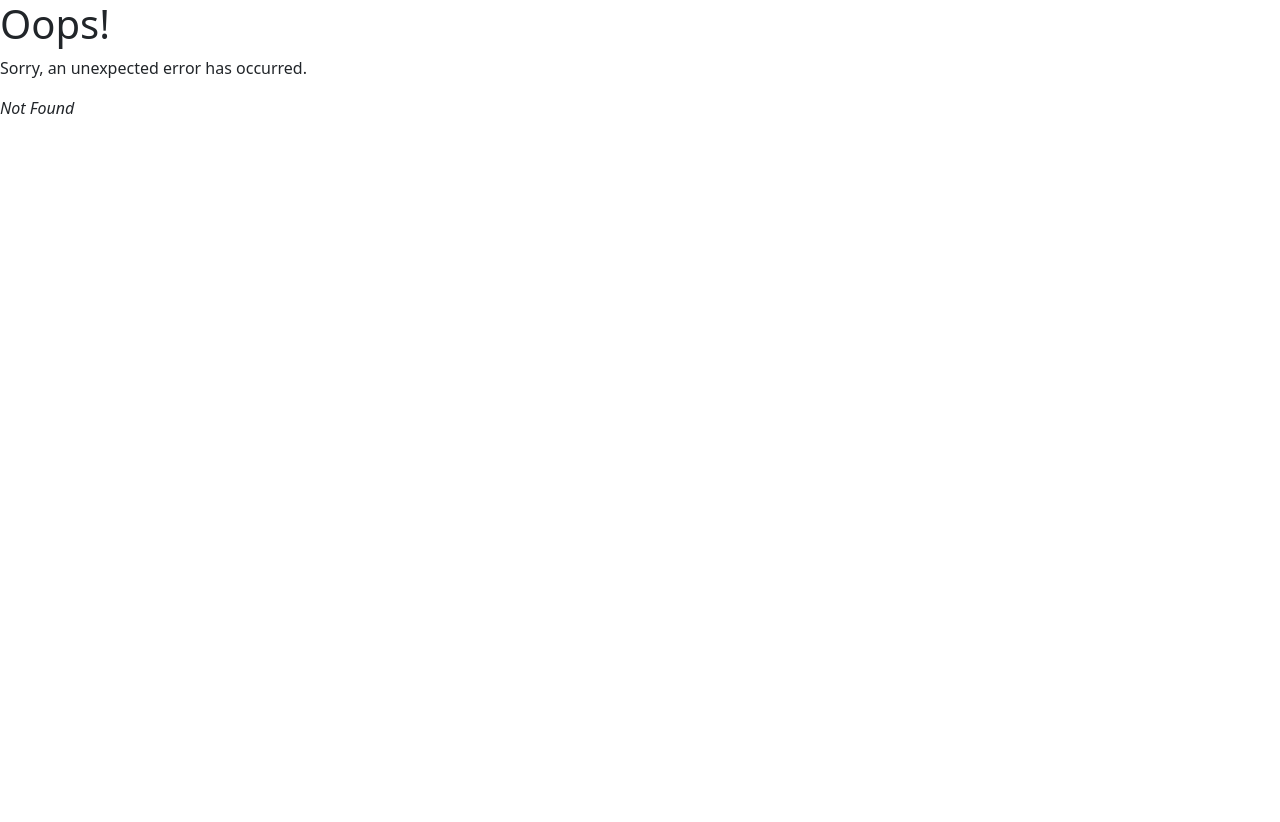
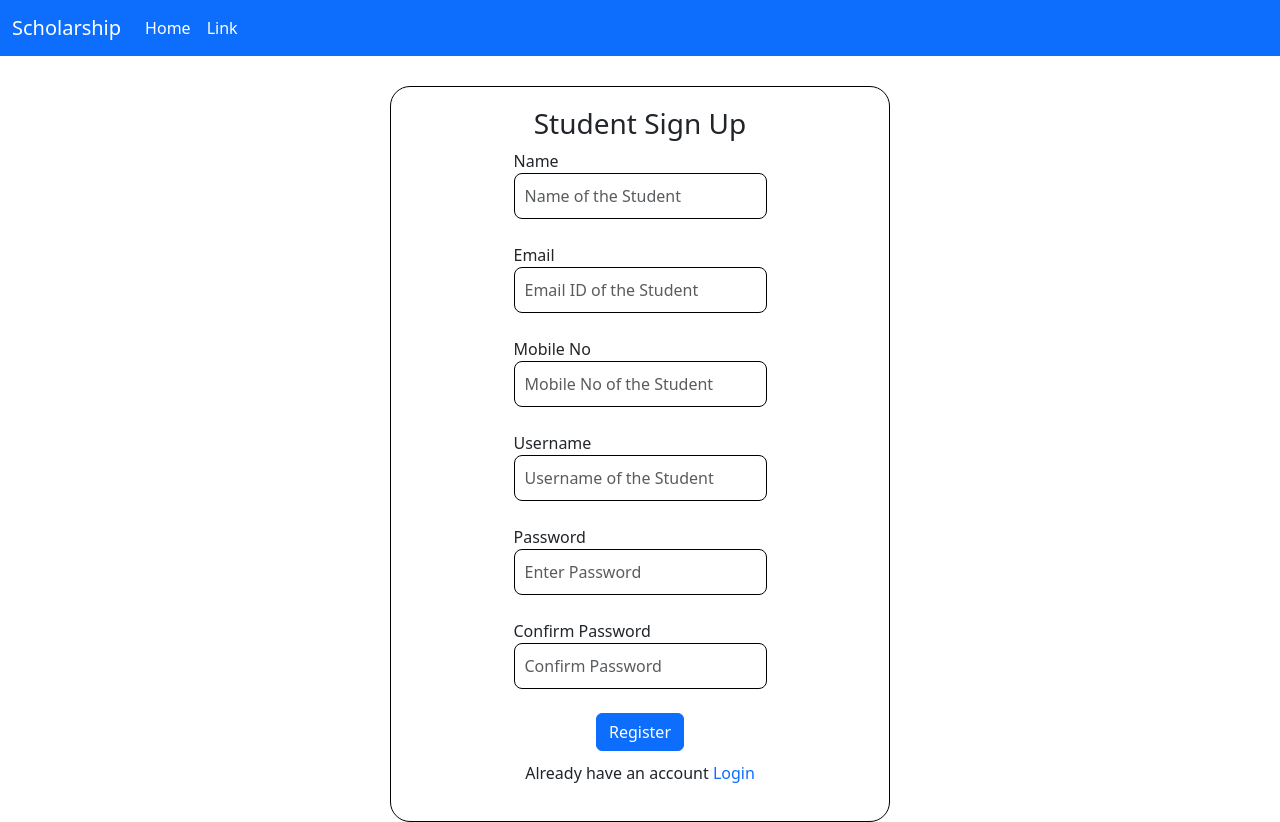
Before and after one commit to akashvaidya23/Student-Scholarship, a React (Vite) app: page /student/register in a window 1280 px wide. Before the commit this address had no page. Before the commit the page ends 800 px from the top, so only its background shows below. Built offline with nearby package versions, Linux system fonts and the light colour scheme.

Commit message:
some layout changes.

```diff
--- /dev/null
+++ b/src/components/Home/Home.jsx
@@ -0,0 +1,20 @@
+import Button from "react-bootstrap/Button";
+import style from "./Home.module.css";
+import { Link } from "react-router-dom";
+
+const Home = () => {
+  return (
+    <>
+      <h4 className={style.heading}>I AM A</h4>
+      <div className={style.home}>
+        <Button as={Link} to={"student/login"} variant="secondary">
+          Student
+        </Button>
+        <Button variant="primary">Teacher</Button>
+        <Button variant="success">Admin</Button>
+      </div>
+    </>
+  );
+};
+
+export default Home;
--- /dev/null
+++ b/src/components/Home/Home.module.css
@@ -0,0 +1,14 @@
+.home {
+  margin: 20px;
+  display: flex;
+  flex-direction: row;
+  text-align: center;
+  align-items: center;
+  justify-content: center;
+  gap: 20px;
+}
+
+.heading {
+  margin: 20px;
+  text-align: center;
+}
--- a/src/components/Login/Login.jsx
+++ b/src/components/Login/Login.jsx
@@ -1,9 +1,8 @@
-import { useEffect } from 'react';
-import style from '../Login/login.module.css';
-import { Button } from 'react-bootstrap';
-import Form from 'react-bootstrap/Form';
-import { Link } from 'react-router-dom';
-
+import { useEffect } from "react";
+import style from "../Login/login.module.css";
+import { Button } from "react-bootstrap";
+import Form from "react-bootstrap/Form";
+import { Link } from "react-router-dom";
 
 const Login = () => {
   useEffect(() => {
@@ -12,32 +11,48 @@ const Login = () => {
 
   const studentLogin = (e) => {
     e.preventDefault();
-        alert('login');
-    }
+    alert("login");
+  };
 
   return (
     <div className={style.main}>
-            <h3>Sign In</h3>
+      <h3>Student Log In</h3>
       <form id="studentLogin" onSubmit={studentLogin}>
         <div>
           <label htmlFor="username">Username</label>
           <br />
-                    <Form.Control type="text" placeholder="Username" className={style.input} />
+          <Form.Control
+            type="text"
+            placeholder="Username"
+            className={style.input}
+          />
         </div>
         <br />
         <div>
           <label htmlFor="password">Password</label>
           <br />
-                    <Form.Control type="password" placeholder="Password" className={style.input} />
+          <Form.Control
+            type="password"
+            placeholder="Password"
+            className={style.input}
+          />
         </div>
         <br />
         <div className={style.button}>
-                    <Button type="submit" varient="primary">Login</Button>
-                    <Button variant="danger" as={Link} to={`/register`}>Sign Up</Button>
+          <Button type="submit" varient="primary">
+            Login
+          </Button>
         </div>
+        <br />
+        <p className={style.para}>
+          New to this site{" "}
+          <Link className={style.link} to={`/student/register`}>
+            Register
+          </Link>
+        </p>
       </form>
     </div>
   );
-}
+};
 
 export default Login;
--- a/src/components/Login/login.module.css
+++ b/src/components/Login/login.module.css
@@ -22,9 +22,18 @@
   text-align: center;
 }
 
-.input{
+.input {
   border-color: black;
   border-radius: 8px;
   width: 95%;
   max-width: 100%;
 }
+
+.para {
+  text-align: center;
+  margin-top: 10px;
+}
+
+.link {
+  text-decoration: none;
+}
--- a/src/components/Navigation/Navigation.jsx
+++ b/src/components/Navigation/Navigation.jsx
@@ -1,26 +1,31 @@
-import Button from 'react-bootstrap/Button';
-import Container from 'react-bootstrap/Container';
-import Form from 'react-bootstrap/Form';
-import Nav from 'react-bootstrap/Nav';
-import Navbar from 'react-bootstrap/Navbar';
-import NavDropdown from 'react-bootstrap/NavDropdown';
-import { Link, Outlet } from 'react-router-dom';
+import Button from "react-bootstrap/Button";
+import Container from "react-bootstrap/Container";
+import Form from "react-bootstrap/Form";
+import Nav from "react-bootstrap/Nav";
+import Navbar from "react-bootstrap/Navbar";
+import NavDropdown from "react-bootstrap/NavDropdown";
+import { Link, Outlet } from "react-router-dom";
 
 function Navigation() {
   return (
     <>
       <Navbar expand="lg" className="bg-primary text-white">
         <Container fluid>
-                    <Navbar.Brand href="#" className="text-white">Scholarship</Navbar.Brand>
+          <Navbar.Brand as={Link} href="/" className="text-white">
+            Scholarship
+          </Navbar.Brand>
           <Navbar.Toggle aria-controls="navbarScroll" />
           <Navbar.Collapse id="navbarScroll">
-                        <Nav className="me-auto my-2 my-lg-0 text-white" style={{ maxHeight: '100px' }} navbarScroll>
-                            <Nav.Link href="#action1" className="text-white">Home</Nav.Link>
-                            <Nav.Link href="#action2" className="text-white">Link</Nav.Link>
-                        </Nav>
-                        <Nav>
-                        <Nav.Link as={Link} to="login" className="text-white">
-                            Login
+            <Nav
+              className="me-auto my-2 my-lg-0 text-white"
+              style={{ maxHeight: "100px" }}
+              navbarScroll
+            >
+              <Nav.Link as={Link} href="/" className="text-white">
+                Home
+              </Nav.Link>
+              <Nav.Link as={Link} href="/" className="text-white">
+                Link
               </Nav.Link>
             </Nav>
           </Navbar.Collapse>
--- a/src/components/Register/Register.jsx
+++ b/src/components/Register/Register.jsx
@@ -1,6 +1,6 @@
 import { Button } from "react-bootstrap";
-import style from '../Register/Register.module.css';
-import Form from 'react-bootstrap/Form';
+import style from "../Register/Register.module.css";
+import Form from "react-bootstrap/Form";
 import { Link } from "react-router-dom";
 import { useEffect } from "react";
 
@@ -11,56 +11,99 @@ const Register = () => {
 
   const studentRegister = (e) => {
     e.preventDefault();
-        alert('Register');
-    }
+    alert("Register");
+  };
 
   return (
     <div className={style.main}>
-            <h3>Create Account</h3>
+      <h3>Student Sign Up</h3>
       <form id="studentRegister" onSubmit={studentRegister}>
         <div>
           <label htmlFor="name">Name</label>
           <br />
-                    <Form.Control type="text" placeholder="Name of the Student" name="name" id="name" className={style.input} />
+          <Form.Control
+            type="text"
+            placeholder="Name of the Student"
+            name="name"
+            id="name"
+            className={style.input}
+          />
         </div>
         <br />
         <div>
           <label htmlFor="email">Email</label>
           <br />
-                    <Form.Control type="text" placeholder="Email ID of the Student text" name="email" id="email" className={style.input} />
+          <Form.Control
+            type="text"
+            placeholder="Email ID of the Student"
+            name="email"
+            id="email"
+            className={style.input}
+          />
         </div>
         <br />
         <div>
           <label htmlFor="mobile">Mobile No</label>
           <br />
-                    <Form.Control type="text" placeholder="Mobile No of the Student" name="mobile" id="mobile" className={style.input} />
+          <Form.Control
+            type="text"
+            placeholder="Mobile No of the Student"
+            name="mobile"
+            id="mobile"
+            className={style.input}
+          />
         </div>
         <br />
         <div>
           <label htmlFor="username">Username</label>
           <br />
-                    <Form.Control type="text" placeholder="Username of the Student" name="username" id="username" className={style.input} />
+          <Form.Control
+            type="text"
+            placeholder="Username of the Student"
+            name="username"
+            id="username"
+            className={style.input}
+          />
         </div>
         <br />
         <div>
           <label htmlFor="password">Password</label>
           <br />
-                    <Form.Control type="text" placeholder="Enter Password" name="password" id="password" className={style.input} />
+          <Form.Control
+            type="text"
+            placeholder="Enter Password"
+            name="password"
+            id="password"
+            className={style.input}
+          />
         </div>
         <br />
         <div>
           <label htmlFor="c_password">Confirm Password</label>
           <br />
-                    <Form.Control type="text" placeholder="Confirm Password" name="c_password" id="c_password" className={style.input} />
+          <Form.Control
+            type="text"
+            placeholder="Confirm Password"
+            name="c_password"
+            id="c_password"
+            className={style.input}
+          />
         </div>
         <br />
         <div className={style.button}>
-                    <Button type="submit" varient="primary">Register</Button>
-                    <Button variant="success" as={Link} to="/login">Sign In</Button>
+          <Button type="submit" varient="primary">
+            Register
+          </Button>
         </div>
+        <p className={style.para}>
+          Already have an account{" "}
+          <Link className={style.link} to={`/student/login`}>
+            Login
+          </Link>
+        </p>
       </form>
     </div>
   );
-}
+};
 
 export default Register;
--- a/src/components/Register/Register.module.css
+++ b/src/components/Register/Register.module.css
@@ -22,8 +22,20 @@
   text-align: center;
 }
 
-.input{
+.input {
   border-color: black;
   border-radius: 8px;
-    width: 100%;
+  width: 100% !important;
+  max-width: 450px; /* Optional: limit the maximum width */
+  padding: 10px; /* Optional: add padding for better usability */
+  box-sizing: border-box; /* Ensures padding is included in the width */
 }
+
+.para {
+  text-align: center;
+  margin-top: 10px;
+}
+
+.link {
+  text-decoration: none;
+}
```
Also changed, not shown: src/main.jsx (+20 -18 lines). Lines whose indentation alone changed are shown as unchanged.
